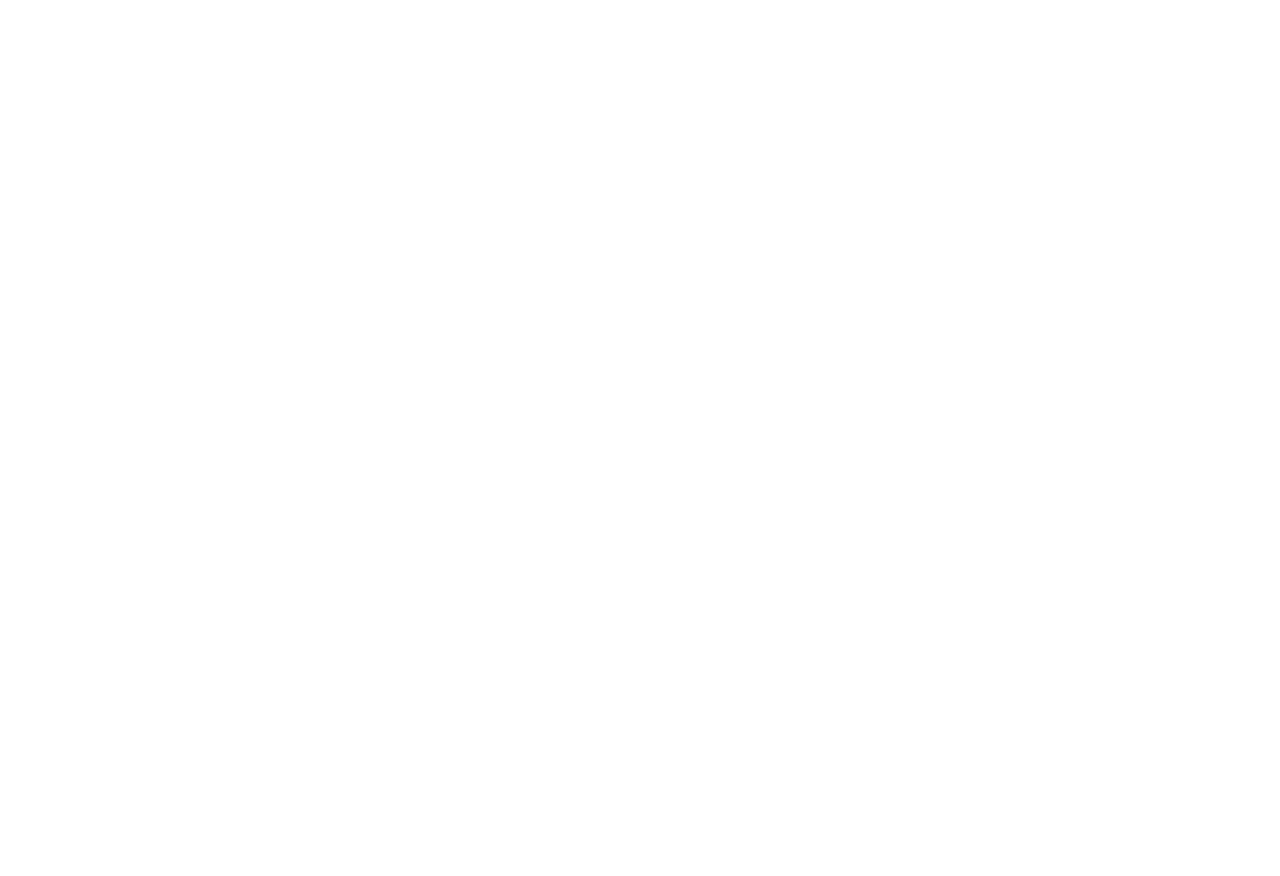
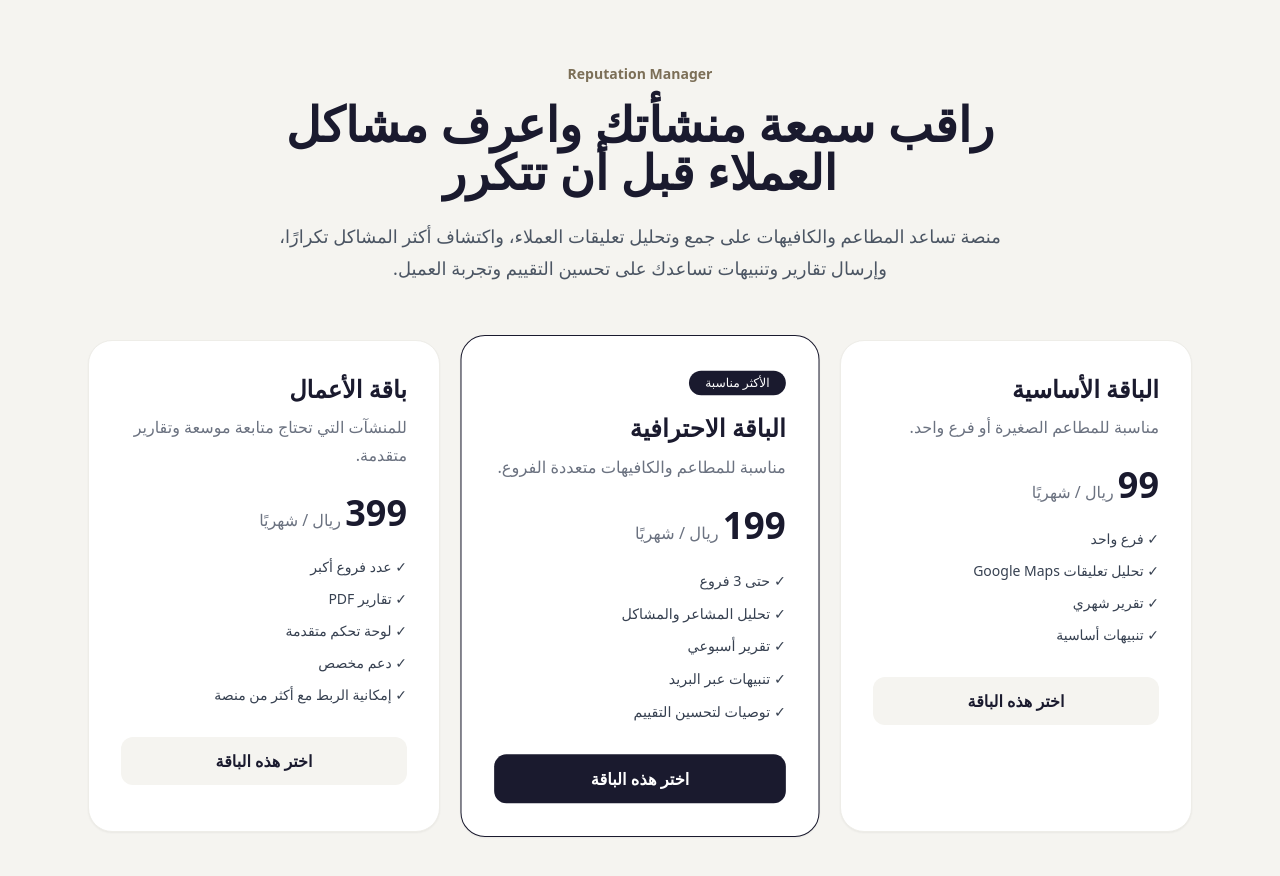
Before and after one commit to alaaalhrebi/inteleye, a Next.js app: page / in a window 1280 px wide. Before the commit this address had no page. Shown: the top 876 px of the page. Before the commit the page ends 800 px from the top, so only its background shows below. Built offline with nearby package versions, Linux system fonts and the light colour scheme.

Commit message:
Update page.tsx

```diff
--- a/src/app/page.tsx
+++ b/src/app/page.tsx
@@ -1,5 +1,112 @@
-import { redirect } from "next/navigation";
+const plans = [
+  {
+    id: "basic",
+    name: "الباقة الأساسية",
+    price: "99",
+    description: "مناسبة للمطاعم الصغيرة أو فرع واحد.",
+    features: [
+      "فرع واحد",
+      "تحليل تعليقات Google Maps",
+      "تقرير شهري",
+      "تنبيهات أساسية",
+    ],
+  },
+  {
+    id: "pro",
+    name: "الباقة الاحترافية",
+    price: "199",
+    description: "مناسبة للمطاعم والكافيهات متعددة الفروع.",
+    features: [
+      "حتى 3 فروع",
+      "تحليل المشاعر والمشاكل",
+      "تقرير أسبوعي",
+      "تنبيهات عبر البريد",
+      "توصيات لتحسين التقييم",
+    ],
+    highlighted: true,
+  },
+  {
+    id: "enterprise",
+    name: "باقة الأعمال",
+    price: "399",
+    description: "للمنشآت التي تحتاج متابعة موسعة وتقارير متقدمة.",
+    features: [
+      "عدد فروع أكبر",
+      "تقارير PDF",
+      "لوحة تحكم متقدمة",
+      "دعم مخصص",
+      "إمكانية الربط مع أكثر من منصة",
+    ],
+  },
+];
 
 export default function HomePage() {
-  redirect("/login");
+  return (
+    <main dir="rtl" className="min-h-screen bg-[#f5f4f0] text-[#1a1a2e]">
+      <section className="mx-auto max-w-6xl px-6 py-16">
+        <div className="text-center max-w-3xl mx-auto mb-14">
+          <p className="mb-4 text-sm font-semibold text-[#7c6f57]">
+            Reputation Manager
+          </p>
+
+          <h1 className="text-4xl md:text-5xl font-bold leading-tight mb-6">
+            راقب سمعة منشأتك واعرف مشاكل العملاء قبل أن تتكرر
+          </h1>
+
+          <p className="text-lg text-gray-600 leading-8">
+            منصة تساعد المطاعم والكافيهات على جمع وتحليل تعليقات العملاء،
+            واكتشاف أكثر المشاكل تكرارًا، وإرسال تقارير وتنبيهات تساعدك
+            على تحسين التقييم وتجربة العميل.
+          </p>
+        </div>
+
+        <div className="grid md:grid-cols-3 gap-6">
+          {plans.map((plan) => (
+            <div
+              key={plan.id}
+              className={`rounded-3xl border bg-white p-8 shadow-sm ${
+                plan.highlighted
+                  ? "border-[#1a1a2e] scale-[1.02]"
+                  : "border-[#eeede8]"
+              }`}
+            >
+              {plan.highlighted && (
+                <div className="mb-4 inline-block rounded-full bg-[#1a1a2e] px-4 py-1 text-xs text-white">
+                  الأكثر مناسبة
+                </div>
+              )}
+
+              <h2 className="text-2xl font-bold mb-2">{plan.name}</h2>
+
+              <p className="text-gray-500 mb-6 leading-7">
+                {plan.description}
+              </p>
+
+              <div className="mb-6">
+                <span className="text-4xl font-bold">{plan.price}</span>
+                <span className="text-gray-500"> ريال / شهريًا</span>
+              </div>
+
+              <ul className="space-y-3 mb-8 text-sm text-gray-700">
+                {plan.features.map((feature) => (
+                  <li key={feature}>✓ {feature}</li>
+                ))}
+              </ul>
+
+              <a
+                href={`/login?plan=${plan.id}`}
+                className={`block rounded-xl px-5 py-3 text-center font-semibold ${
+                  plan.highlighted
+                    ? "bg-[#1a1a2e] text-white"
+                    : "bg-[#f5f4f0] text-[#1a1a2e]"
+                }`}
+              >
+                اختر هذه الباقة
+              </a>
+            </div>
+          ))}
+        </div>
+      </section>
+    </main>
+  );
 }
```
